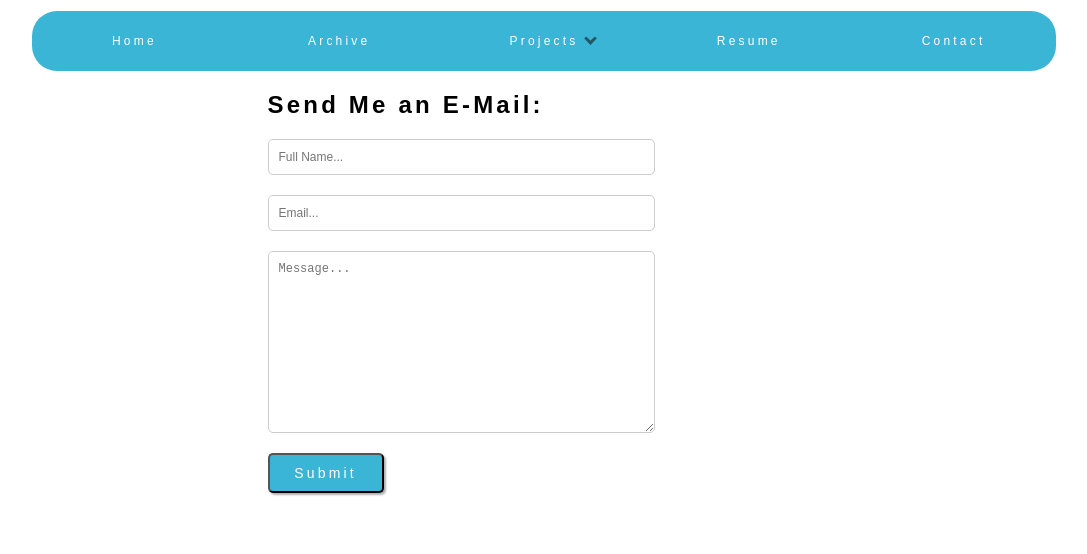
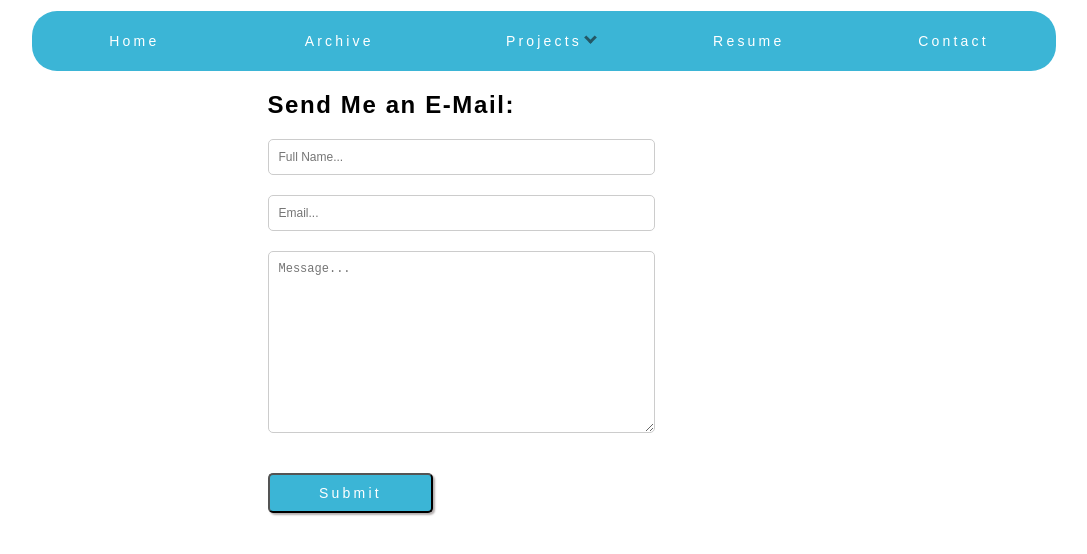
Before and after one commit to marcphilippebeaujean-abertay/ReactProjects, a React (Create React App) app in the folder blog-frontend/: page /contact in a window 1280 px wide. Shown: the top 554 px of the page, without its empty margins (96-1183 px from the left). Built offline with nearby package versions, Linux system fonts and the light colour scheme.

Commit message:
imported email regex, seems to be working fine

```diff
--- a/blog-frontend/src/components/Page Content/contact.jsx
+++ b/blog-frontend/src/components/Page Content/contact.jsx
@@ -39,8 +39,15 @@ class ContactComponent extends Component {
               this.props.onMessageFieldInput(event.target.value)
             }
           />
-          <input id="contacts-submit-btn" type="submit" value="Submit" />
         </form>
+        <button
+          id="contacts-submit-btn"
+          type="submit"
+          value="Submit"
+          onClick={() => this.props.onFormSubmitted()}
+        >
+          Submit
+        </button>
       </div>
     );
   }
@@ -52,7 +59,8 @@ ContactComponent.propTypes = {
   messageInput: PropTypes.string.isRequired,
   onNameFieldInput: PropTypes.func.isRequired,
   onEmailFieldInput: PropTypes.func.isRequired,
-  onMessageFieldInput: PropTypes.func.isRequired
+  onMessageFieldInput: PropTypes.func.isRequired,
+  onFormSubmitted: PropTypes.func.isRequired
 };
 
 const mapStateToProps = state => {
@@ -79,6 +87,10 @@ const mapDispatchToProps = dispatch => {
       dispatch({
         type: "MESSAGE_FORM_UPDATE",
         data: input
+      }),
+    onFormSubmitted: () =>
+      dispatch({
+        type: "FORM_SUBMIT_ATTEMPT"
       })
   };
 };
--- a/blog-frontend/src/css/style.css
+++ b/blog-frontend/src/css/style.css
@@ -50,7 +50,7 @@
   margin-top: auto 0;
   height: 100%;
   border: none;
-  font-size: 12px;
+  font-size: 14px;
   letter-spacing: 0.2rem;
   width: 20%;
   -webkit-transition: background-color 0.5s, color 0.5s;
@@ -193,7 +193,7 @@
   height: 100%; }
 
 #contacts-header-div {
-  letter-spacing: 0.2rem;
+  letter-spacing: 0.1rem;
   display: flex;
   justify-content: center;
   flex-direction: column;
@@ -245,7 +245,7 @@
   overflow: auto; }
 
 .blog-post-header {
-  letter-spacing: 0.2rem; }
+  letter-spacing: 0.1rem; }
 
 @media only screen and (max-width: 800px) {
   .blog-post-div {
--- a/blog-frontend/src/reducers/contactsFormReducer.js
+++ b/blog-frontend/src/reducers/contactsFormReducer.js
@@ -1,7 +1,17 @@
+import { emailRegex } from "../regex";
+
 const defaultState = {
   emailForm: "",
   nameForm: "",
   messageForm: ""
+};
+
+const validInputCheck = emailInput => {
+  if (emailInput.match(emailRegex)) {
+    console.log("valid email!");
+  } else {
+    console.log("invalid email!");
+  }
 };
 
 const contactsFormReducer = (previousState = defaultState, action) => {
@@ -17,9 +27,9 @@ const contactsFormReducer = (previousState = defaultState, action) => {
       newState.messageForm = action.data;
       break;
     case "FORM_SUBMIT_ATTEMPT":
+      validInputCheck(newState.emailForm);
       break;
     default:
-      console.log("unrecognised action type");
       break;
   }
   return newState;
--- a/blog-frontend/src/regex.js
+++ b/blog-frontend/src/regex.js
@@ -1,5 +1,5 @@
 const emailRegex = new RegExp(
-  /(?!.*[\s])(?!.*[A-Z])[a-z]+([.][a-z]+)?[@][\w]+[.][a-z]+/
+  /(?=.{7,})(?!.*[\s])(?!.*[A-Z])[a-z]+([.][a-z]+)?[@][\w]+[.][a-z]+/
 );
 
 export { emailRegex };
--- a/blog-frontend/src/scss/NavBar/_navBar.scss
+++ b/blog-frontend/src/scss/NavBar/_navBar.scss
@@ -45,7 +45,7 @@ $games-dropdown-element-nr: 2;
   margin-top: auto 0;
   height: 100%;
   border: none;
-  font-size: 12px;
+  font-size: 14px;
   letter-spacing: 0.2rem;
   width: $nav-element-width;
   -webkit-transition: background-color $hover-transition-speed,
--- a/blog-frontend/src/scss/PageContent/_blogPost.scss
+++ b/blog-frontend/src/scss/PageContent/_blogPost.scss
@@ -12,7 +12,7 @@
 }
 
 .blog-post-header {
-  letter-spacing: 0.2rem;
+  letter-spacing: 0.1rem;
 }
 
 @media only screen and (max-width: 800px) {
--- a/blog-frontend/src/scss/PageContent/_contact.scss
+++ b/blog-frontend/src/scss/PageContent/_contact.scss
@@ -5,7 +5,7 @@
 }
 
 #contacts-header-div {
-  letter-spacing: 0.2rem;
+  letter-spacing: 0.1rem;
   display: flex;
   justify-content: center;
   flex-direction: column;
```
